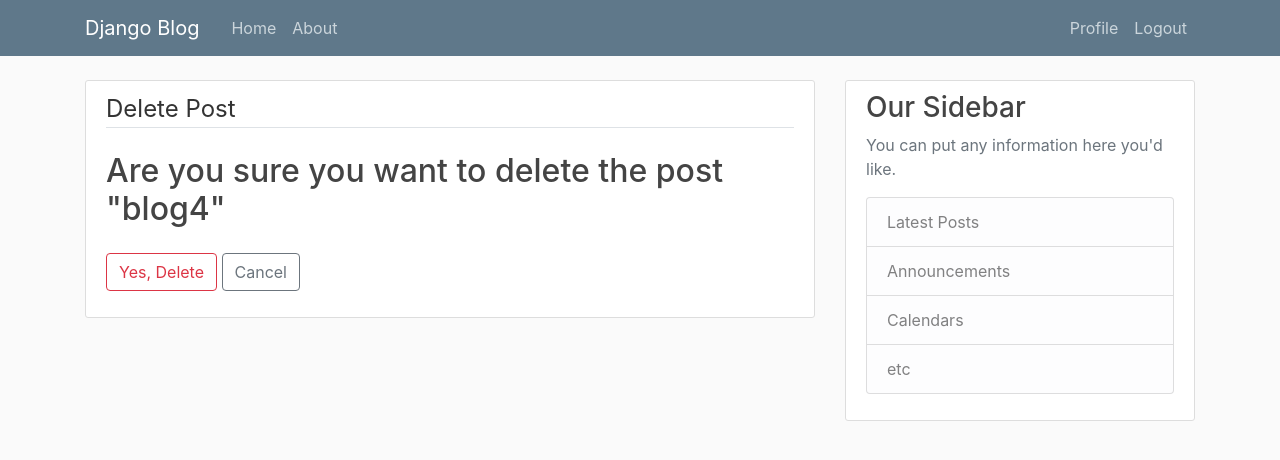
After one commit to harsh7in/Blogger, a Django app: page /post/1/delete/ in a window 1280 px wide. The commit adds this page. Shown: the top 460 px of the page. Run offline with Django 3.2, Linux system fonts and the light colour scheme; a user stored in the database is signed in; data comes from the database, SQL or seed files in the repository; both versions use the stored data as it was after the commit; some libraries are stand-ins or nearby versions.

Commit message:
delete/update-feature--@Ahana001

```diff
--- a/mysite/blog/models.py
+++ b/mysite/blog/models.py
@@ -1,14 +1,19 @@
 from django.db import models
 from django.utils import timezone
 from django.contrib.auth.models import User
+from django.urls import reverse
+
 
 # Create your models here.
 
 class post(models.Model):
     title = models.CharField(max_length=100)
-    content= models.TextField()
-    date_posted= models.DateTimeField(default=timezone.now)
-    author= models.ForeignKey(User, on_delete=models.CASCADE)
+    content = models.TextField()
+    date_posted = models.DateTimeField(default=timezone.now)
+    author = models.ForeignKey(User, on_delete=models.CASCADE)
 
     def __str__(self):
         return self.title
+
+    def get_absolute_url(self):
+        return reverse('post-detail', kwargs={'pk': self.pk})
--- a/mysite/blog/templates/blog/home.html
+++ b/mysite/blog/templates/blog/home.html
@@ -9,7 +9,7 @@
         <a class="mr-2" href="#">{{ post.author }}</a>
         <small class="text-muted">{{ post.date_posted }}</small>
       </div>
-      <h2><a class="article-title" href="#">{{ post.title }}</a></h2>
+      <h2><a class="article-title" href="{% url 'post-detail' post.id %}">{{ post.title }}</a></h2>
       <p class="article-content">{{ post.content }}</p>
     </div>
   </article>
--- /dev/null
+++ b/mysite/blog/templates/blog/post_confirm_delete.html
@@ -0,0 +1,16 @@
+{% extends "blog/base.html" %}
+{% block content %}
+    <div class="content-section">
+        <form method="POST">
+            {% csrf_token %}
+            <fieldset class="form-group">
+                <legend class="border-bottom mb-4">Delete Post</legend>
+                <h2>Are you sure you want to delete the post "{{ object.title }}"</h2>
+            </fieldset>
+            <div class="form-group">
+                <button class="btn btn-outline-danger" type="submit">Yes, Delete</button>
+                <a class="btn btn-outline-secondary" href="{% url 'post-detail' object.id %}">Cancel</a>
+            </div>
+        </form>
+    </div>
+{% endblock content %}
--- a/mysite/blog/urls.py
+++ b/mysite/blog/urls.py
@@ -1,7 +1,12 @@
 from django.urls import path
 from . import views
+from .views import PostDetailView, PostUpdateView,PostDeleteView
 
 urlpatterns = [
     path('', views.home ,name="blog-home"),
-    path('about/',views.about,name='blog-about')
+    path('about/',views.about,name='blog-about'),
+    path('post/<int:pk>/', PostDetailView.as_view(), name='post-detail'),
+    path('post/<int:pk>/update/', PostUpdateView.as_view(), name='post-update'),
+    path('post/<int:pk>/delete/', PostDeleteView.as_view(), name='post-delete'),
+
 ]
--- a/mysite/blog/views.py
+++ b/mysite/blog/views.py
@@ -1,10 +1,10 @@
 from django.shortcuts import render
 from django.http import HttpResponse
 from .models import post
-
+from django.contrib.auth.mixins import LoginRequiredMixin, UserPassesTestMixin
 
 # Create your views here.
-
+from django.views.generic import DetailView, UpdateView, DeleteView
 
 
 def home(request):
@@ -15,3 +15,31 @@ def home(request):
 
 def about(request):
     return render(request,'blog/about.html')
+
+class PostDetailView(DetailView):
+    model = post
+
+class PostUpdateView(LoginRequiredMixin, UserPassesTestMixin, UpdateView):
+    model = post
+    fields = ['title', 'content']
+
+    def form_valid(self, form):
+        form.instance.author = self.request.user
+        return super().form_valid(form)
+
+    def test_func(self):
+        post = self.get_object()
+        if self.request.user == post.author:
+            return True
+        return False
+
+
+class PostDeleteView(LoginRequiredMixin, UserPassesTestMixin, DeleteView):
+    model = post
+    success_url = '/'
+
+    def test_func(self):
+        post = self.get_object()
+        if self.request.user == post.author:
+            return True
+        return False
```
Also changed, not shown: mysite/blog/templates/blog/post_detail.html (added, +20 -0 lines), mysite/blog/templates/blog/post_form.html (added, +16 -0 lines), mysite/db.sqlite3.
